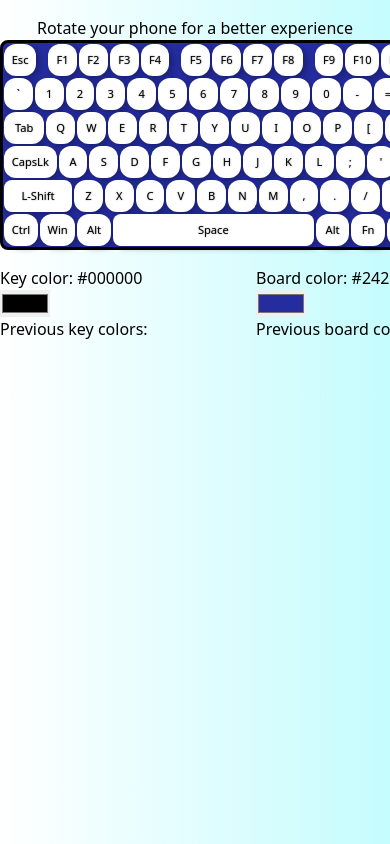
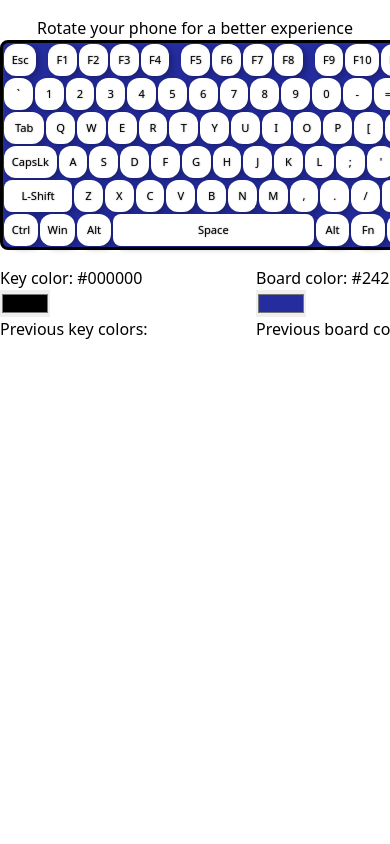
Before and after one commit to OblivionNoirV2/crystalkeys, a React (Create React App) app: page / in a window 390 px wide. Shown: the top 844 px of the page. Built offline with nearby package versions, Linux system fonts and the light colour scheme.

Commit message:
pls work mobile

```diff
--- a/src/sparkles.css
+++ b/src/sparkles.css
@@ -6,13 +6,6 @@
   border: .5rem solid rgba(255, 255, 255, 0.3);
 }
 
-
-body {
-  background: rgb(255, 255, 255);
-  background: linear-gradient(90deg, rgba(255, 255, 255, 0.7) 0%,
-      rgba(109, 247, 250, 0.4) 100%);
-  background-size: cover;
-}
 
 
 
```
